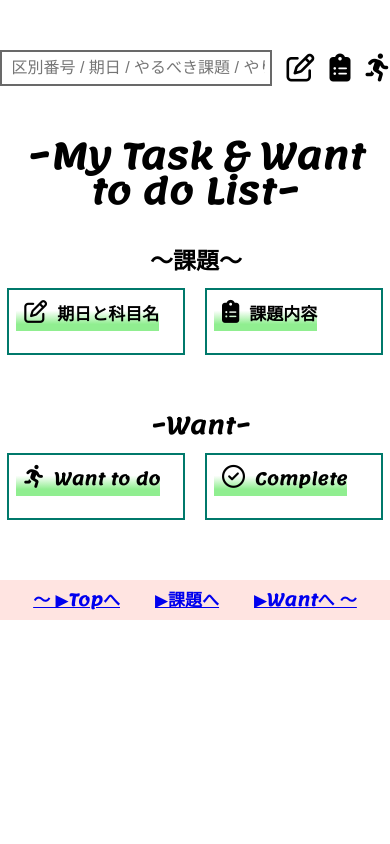
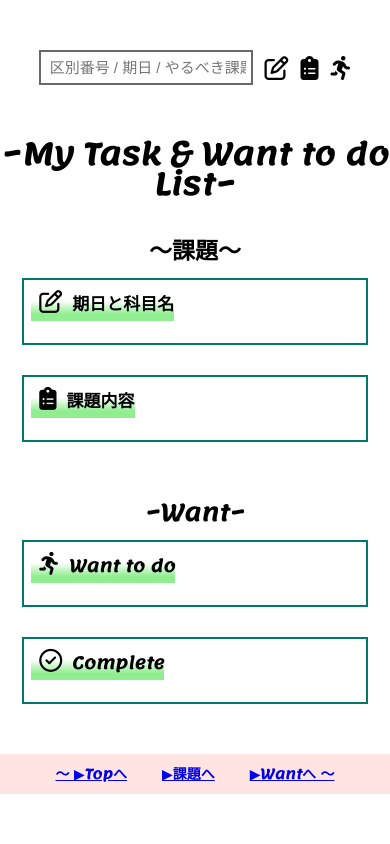
Before and after one commit to appurupai0/appurupai0.github.io, a PHP site: page /my-list-index.html in a window 390 px wide. Run offline with PHP 8.4, Linux system fonts and the light colour scheme; some libraries are stand-ins or nearby versions.

Commit message:
スマホ対応完了

```diff
--- a/my-to-do-list/assets/css/my-list-style.css
+++ b/my-to-do-list/assets/css/my-list-style.css
@@ -134,5 +134,82 @@ footer p:first-child{
 /*--- 小型PC用 ---*/
 
 /*--- タブレット ---*/
+@media screen and (max-width: 960px){
+	.subtitle{
+		margin-left: 0;
+		text-align: center;
+	}
+
+	.detail{
+		display: flex;
+		flex-direction: column;
+		align-items: center;
+	}
+	.box{
+		width: 80%;
+	}
+
+	.contents,.complete{
+		margin-left: 0;
+		margin-top: 25px;
+	}
+}
 
 /*--- スマートフォン ---*/
+@media screen and (max-width:480px){
+	body{
+		min-width :375px;
+	}
+
+	/* header */
+	.input-msg{
+		width: 200px;
+		font-size: 15px;
+	}
+
+	.icon-btn{
+		font-size: 24px;
+		margin-left: 12px;
+	}
+	/* header　ここまで*/
+	/* main */
+	.title{
+		font-size: 30px;
+	}
+
+	.subtitle{
+		margin-left: 0;
+		text-align: center;
+	}
+
+	.detail{
+		display: flex;
+		flex-direction: column;
+		align-items: center;
+	}
+
+	.box{
+		width: 85%;
+	}
+
+	.contents,.complete{
+		margin-left: 0;
+		margin-top: 30px;
+	}
+
+	.list{
+		font-size: 16px;
+	}
+	/* main ここまで */
+	/* footer */
+	footer{
+		margin-top: 50px;
+	}
+	footer p{
+		font-size: 14px;
+	}
+	/* footerここまで*/
+
+
+
+}
```
Also changed, not shown: my-to-do-list/assets/似たような二つ以上の処理をまとめて書く書き方例/exsample.js (added, +112 -0 lines), 1 other file.
